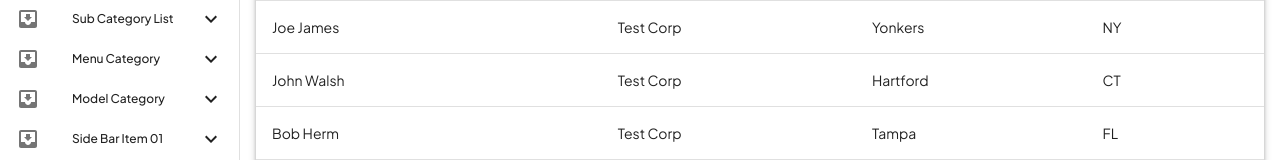
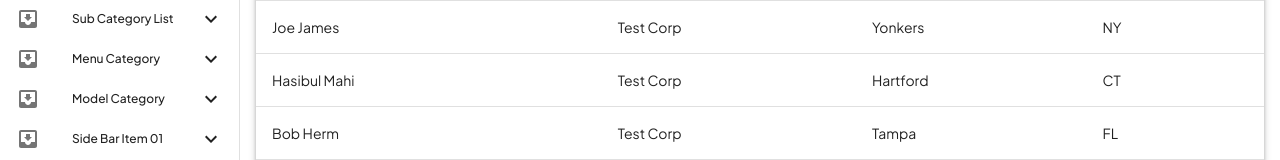
Before and after one commit to hasibulmahi/honest-elite-dashboard, a Next.js app: page / in a window 1280 px wide. Shown: the part 184-344 px from the top of the page. Built offline with nearby package versions, Linux system fonts and the light colour scheme.

Commit message:
Update table.component.js

```diff
--- a/components/table/table.component.js
+++ b/components/table/table.component.js
@@ -63,7 +63,7 @@ function DataTables(props) {
 
   const data = [
     { name: "Joe James", company: "Test Corp", city: "Yonkers", state: "NY" },
-    { name: "John Walsh", company: "Test Corp", city: "Hartford", state: "CT" },
+    { name: "Hasibul Mahi", company: "Test Corp", city: "Hartford", state: "CT" },
     { name: "Bob Herm", company: "Test Corp", city: "Tampa", state: "FL" },
     {
       name: "James Houston",
```
